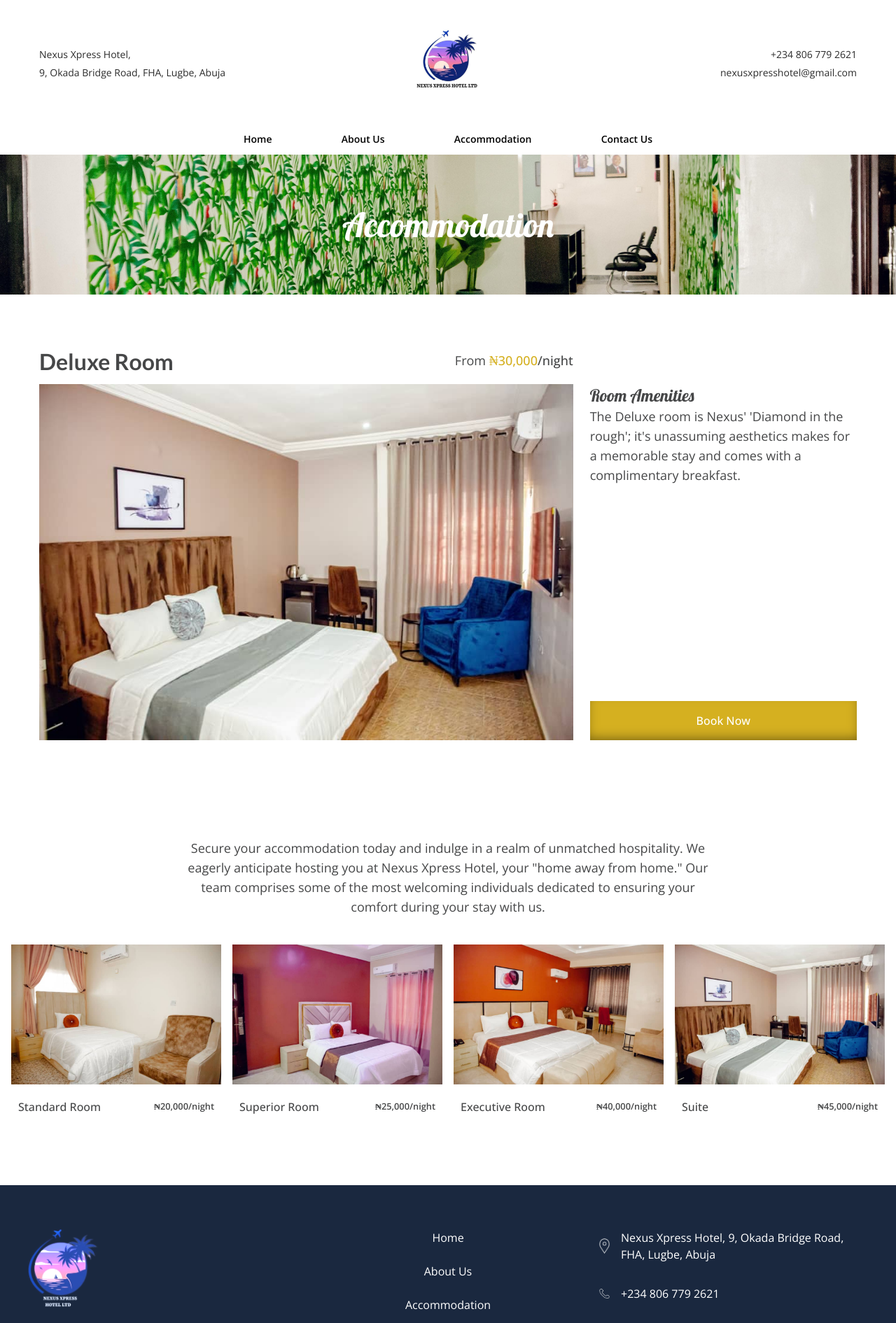
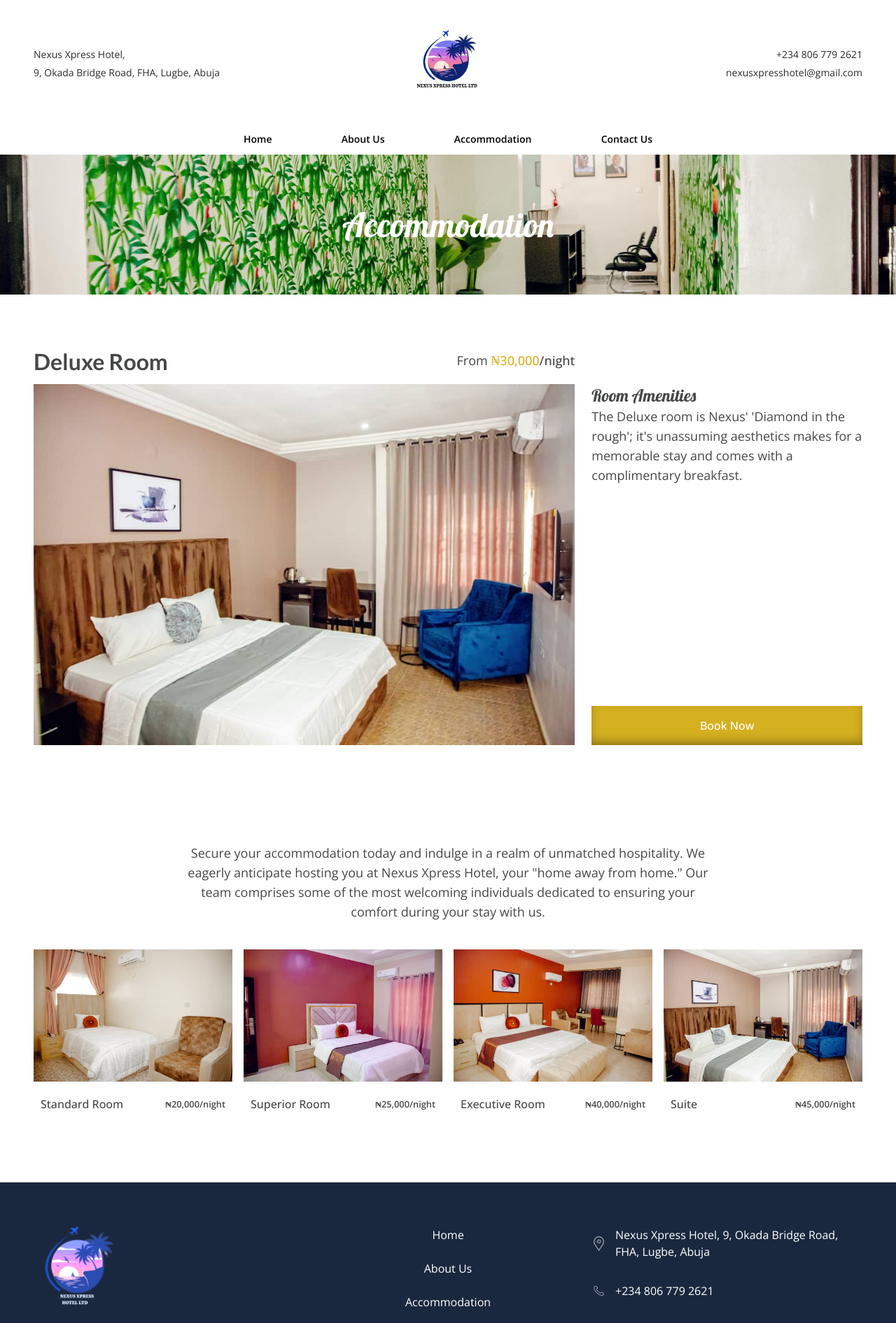
Before and after one commit to macdot700/nexusXpressHotel, a React (Vite) app: page /accommodation/deluxe_room in a window 1280 px wide. Shown: the top 1891 px of the page at 70% size. Built offline with nearby package versions, Linux system fonts and the light colour scheme.

Commit message:
mac fixes

```diff
--- a/src/App.css
+++ b/src/App.css
@@ -1,5 +1,5 @@
 #root {
-  max-width: 1990px;
+  /* max-width: 1990px; */
   margin: 0 auto;
   overflow-x: hidden;
   /* overflow-x: hidden; */
--- a/src/components/Container.jsx
+++ b/src/components/Container.jsx
@@ -1,6 +1,6 @@
 const Container = ({children, className}) =>{
 return(
-    <div className={`max-w-[1200px] m-auto px-4 ${className}`}>
+    <div className={`max-w-[1990px] px-4 sm:px-10 lg:px-[48px] m-auto ${className}`}>
         {children}
     </div>
 )
--- a/src/components/Footer/index.jsx
+++ b/src/components/Footer/index.jsx
@@ -10,7 +10,7 @@
 const Footer = () => {
   return (
       <div className="bg-blue-1 py-[63px] text-white px-4">
-        <div className="max-w-[1200px] px-4 md:px-0 w-full m-auto">
+        <div className="max-w-[1990px] px-4 sm:px-10 lg:px-[48px] w-full m-auto">
           <div className="grid grid-cols-1 md:grid-cols-3 justify-between gap-6">
             <div className="max-w-[502px] flex flex-col justify-between">
               <div className="flex flex-col gap-6">
--- a/src/components/Navbar/Navbar.jsx
+++ b/src/components/Navbar/Navbar.jsx
@@ -32,7 +32,7 @@
   return (
     <>
       <div className="bg-[#ffffff] text-black">
-        <div className="z-10 w-full px-4 max-w-[1200px] m-auto">
+        <div className="z-10 w-full max-w-[1990px] px-4 sm:px-10 lg:px-[48px] m-auto">
           <div className="text-sm grid grid-cols-2 lg:grid-cols-3 justify-between items-center py-5">
             <div className="flex flex-col gap-1.5">
               <p>Nexus Xpress Hotel,</p>
--- a/src/pages/Accommodation/Room.jsx
+++ b/src/pages/Accommodation/Room.jsx
@@ -20,7 +20,7 @@
         <div></div>
       </div>
       <div className="grid grid-cols-1 md:grid-cols-[2fr_1fr] gap-6">
-        <img src={img} alt={title} />
+        <img src={img} alt={title} className="w-full" />
         <div className="flex flex-col justify-between">
           <div>
             <h2 className="text-xl md:text-2xl font-bold font-lobster">
--- a/src/pages/Accommodation/index.jsx
+++ b/src/pages/Accommodation/index.jsx
@@ -51,7 +51,7 @@
           welcoming individuals dedicated to ensuring your comfort during your
           stay with us.
         </p>
-        <div className="grid grid-cols-1 md:grid-cols-4 gap-4 mt-10 px-4">
+        <div className="grid grid-cols-1 md:grid-cols-4 gap-4 mt-10 max-w-[1990px] px-4 sm:px-10 lg:px-[48px] m-auto">
           {rooms.map((room, idx) => {
             return room.title !== title ? (
               <RoomCard key={idx} {...room} link={routeConverter(room.title)} />
--- a/src/pages/ContactUs/Map.jsx
+++ b/src/pages/ContactUs/Map.jsx
@@ -4,7 +4,7 @@
 
 const Map = () => {
   return (
-    <div className="w-full grid grid-cols-1 md:grid-cols-2 my-[100px]">
+    <div className="w-full grid grid-cols-1 md:grid-cols-2 my-[100px] max-w-[1990px] px-4 sm:px-10 lg:px-[48px] m-auto">
       <div className="h-[360px] md:h-[690px]">
       <iframe
         src="https://www.google.com/maps/embed?pb=!1m18!1m12!1m3!1d3940.911491037402!2d7.36734617569101!3d8.980291889748123!2m3!1f0!2f0!3f0!3m2!1i1024!2i768!4f13.1!3m3!1m2!1s0x104e73001afb6b85%3A0x2cd3bcc52837dbc1!2sNexus%20Xpress%20Hotel!5e0!3m2!1sen!2sng!4v1705330742218!5m2!1sen!2sng"
--- a/src/pages/Home/Dining.jsx
+++ b/src/pages/Home/Dining.jsx
@@ -5,7 +5,7 @@
 
 const Dining = () => {
   return (
-    <div className="bg-white w-full grid grid-cols-1 md:grid-cols-[2fr_1fr] items-center gap-10">
+    <div className="bg-white w-full grid grid-cols-1 md:grid-cols-[2fr_1fr] items-center gap-10 max-w-[1990px] px-4 sm:px-10 lg:px-[48px] m-auto">
       {/* <Container className="grid grid-cols-1 md:grid-cols-2 items-center gap-10 py-[50px]"> */}
       <div className="text-center">
           <img src={dining} className="w-full" alt="dinning at Nexus Xpress Hotel"/>
--- a/src/pages/Home/HeroSection.jsx
+++ b/src/pages/Home/HeroSection.jsx
@@ -3,7 +3,7 @@
   return (
     <div className="h-[70vh] bg-home_hero_bg bg-cover bg-center	w-full">
      <Container className="h-full flex items-end pb-10">
-      <h1 className="text-white font-lobster text-2xl md:text-[3rem]">
+      <h1 className="text-white font-lobster text-2xl md:text-[2.5rem] xl:text-[3rem]">
         Nexus Xpress Hotel, feel the warmth of home away from home.
       </h1>
       </Container>
```
